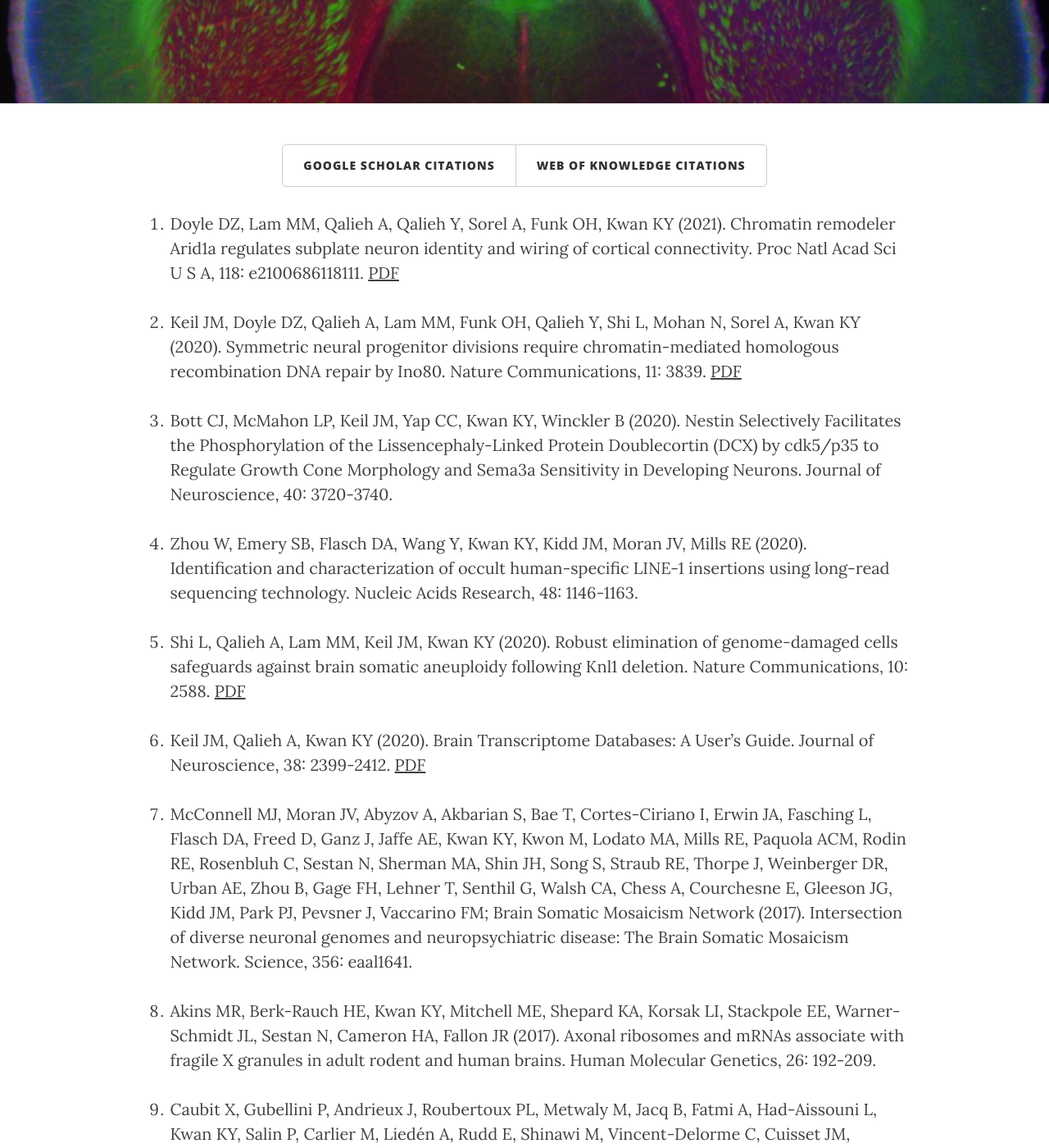
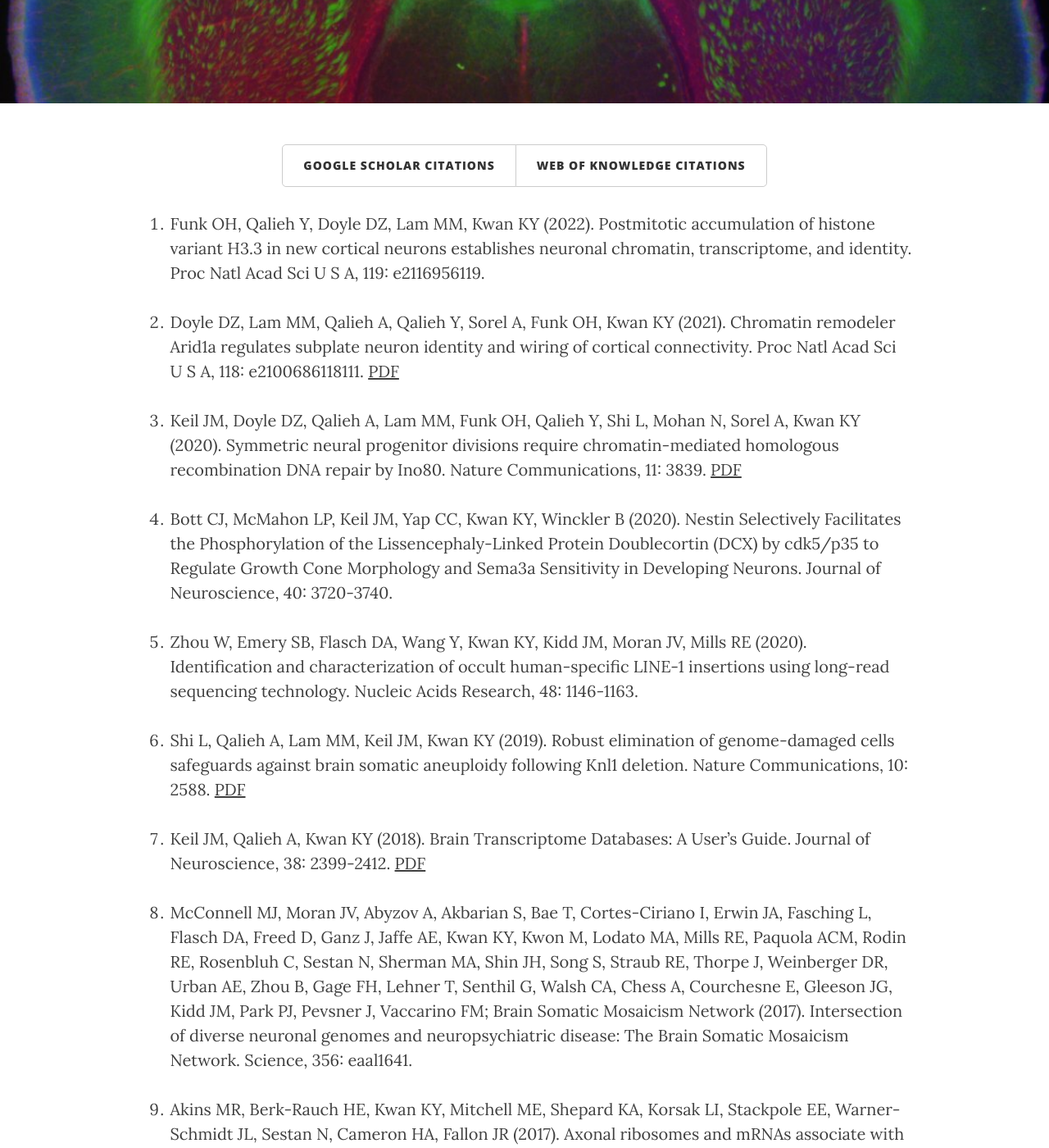
Before and after one commit to thekwanlab/website, a Jekyll site: the page built from publications.md, in a window 1280 px wide and 1400 px high, scrolled down 296 px. Shown: the whole window at 82% size. Built offline with Jekyll 4.4.1, drawn with Linux system fonts in a browser that asks for light colours; nearby versions of some CDN libraries.

Commit message:
Update publications.md
update some publication dates, and add H3.3 paper (still needs pdf link)

```diff
--- a/publications.md
+++ b/publications.md
@@ -20,6 +20,8 @@ order: 3
   </div>
 </div>
 
+ 1. Funk OH, Qalieh Y, Doyle DZ, Lam MM, Kwan KY (2022). Postmitotic accumulation of histone variant H3.3 in new cortical neurons establishes neuronal chromatin, transcriptome, and identity. Proc Natl Acad Sci U S A, 119: e2116956119\.
+
  1. Doyle DZ, Lam MM, Qalieh A, Qalieh Y, Sorel A, Funk OH, Kwan KY (2021). Chromatin remodeler Arid1a regulates subplate neuron identity and wiring of cortical connectivity. Proc Natl Acad Sci U S A, 118: e2100686118111\. [PDF](https://drive.google.com/file/d/1hs5O-gMNoelBxLeXOrL62j_J1UECGSJG/view?usp=sharing)
 
  1. Keil JM, Doyle DZ, Qalieh A, Lam MM, Funk OH, Qalieh Y, Shi L, Mohan N, Sorel A, Kwan KY (2020). Symmetric neural progenitor divisions require chromatin-mediated homologous recombination DNA repair by Ino80. Nature Communications, 11: 3839\. [PDF](https://drive.google.com/file/d/11IqepYvrKQJpSnVTHllwDOAz-47YXB0d/view?usp=sharing)
@@ -28,9 +30,9 @@ order: 3
 
  1. Zhou W, Emery SB, Flasch DA, Wang Y, Kwan KY, Kidd JM, Moran JV, Mills RE (2020). Identification and characterization of occult human-specific LINE-1 insertions using long-read sequencing technology. Nucleic Acids Research, 48: 1146-1163.
 
- 1. Shi L, Qalieh A, Lam MM, Keil JM, Kwan KY (2020). Robust elimination of genome-damaged cells safeguards against brain somatic aneuploidy following Knl1 deletion. Nature Communications, 10: 2588\. [PDF](https://drive.google.com/file/d/1dkF8UbbYW1tSBaTpyWUi9ImNkLeSo31c/view?usp=sharing)
+ 1. Shi L, Qalieh A, Lam MM, Keil JM, Kwan KY (2019). Robust elimination of genome-damaged cells safeguards against brain somatic aneuploidy following Knl1 deletion. Nature Communications, 10: 2588\. [PDF](https://drive.google.com/file/d/1dkF8UbbYW1tSBaTpyWUi9ImNkLeSo31c/view?usp=sharing)
 
- 1. Keil JM, Qalieh A, Kwan KY (2020). Brain Transcriptome Databases: A User's Guide. Journal of Neuroscience, 38: 2399-2412\. [PDF](https://drive.google.com/file/d/1-drL1DGSomIyw_mtHRIEOMLNOkfgjUsr/view?usp=sharing)
+ 1. Keil JM, Qalieh A, Kwan KY (2018). Brain Transcriptome Databases: A User's Guide. Journal of Neuroscience, 38: 2399-2412\. [PDF](https://drive.google.com/file/d/1-drL1DGSomIyw_mtHRIEOMLNOkfgjUsr/view?usp=sharing)
 
  1. McConnell MJ, Moran JV, Abyzov A, Akbarian S, Bae T, Cortes-Ciriano I, Erwin JA, Fasching L, Flasch DA, Freed D, Ganz J, Jaffe AE, Kwan KY, Kwon M, Lodato MA, Mills RE, Paquola ACM, Rodin RE, Rosenbluh C, Sestan N, Sherman MA, Shin JH, Song S, Straub RE, Thorpe J, Weinberger DR, Urban AE, Zhou B, Gage FH, Lehner T, Senthil G, Walsh CA, Chess A, Courchesne E, Gleeson JG, Kidd JM, Park PJ, Pevsner J, Vaccarino FM; Brain Somatic Mosaicism Network (2017). Intersection of diverse neuronal genomes and neuropsychiatric disease: The Brain Somatic Mosaicism Network. Science, 356: eaal1641.
 
```
